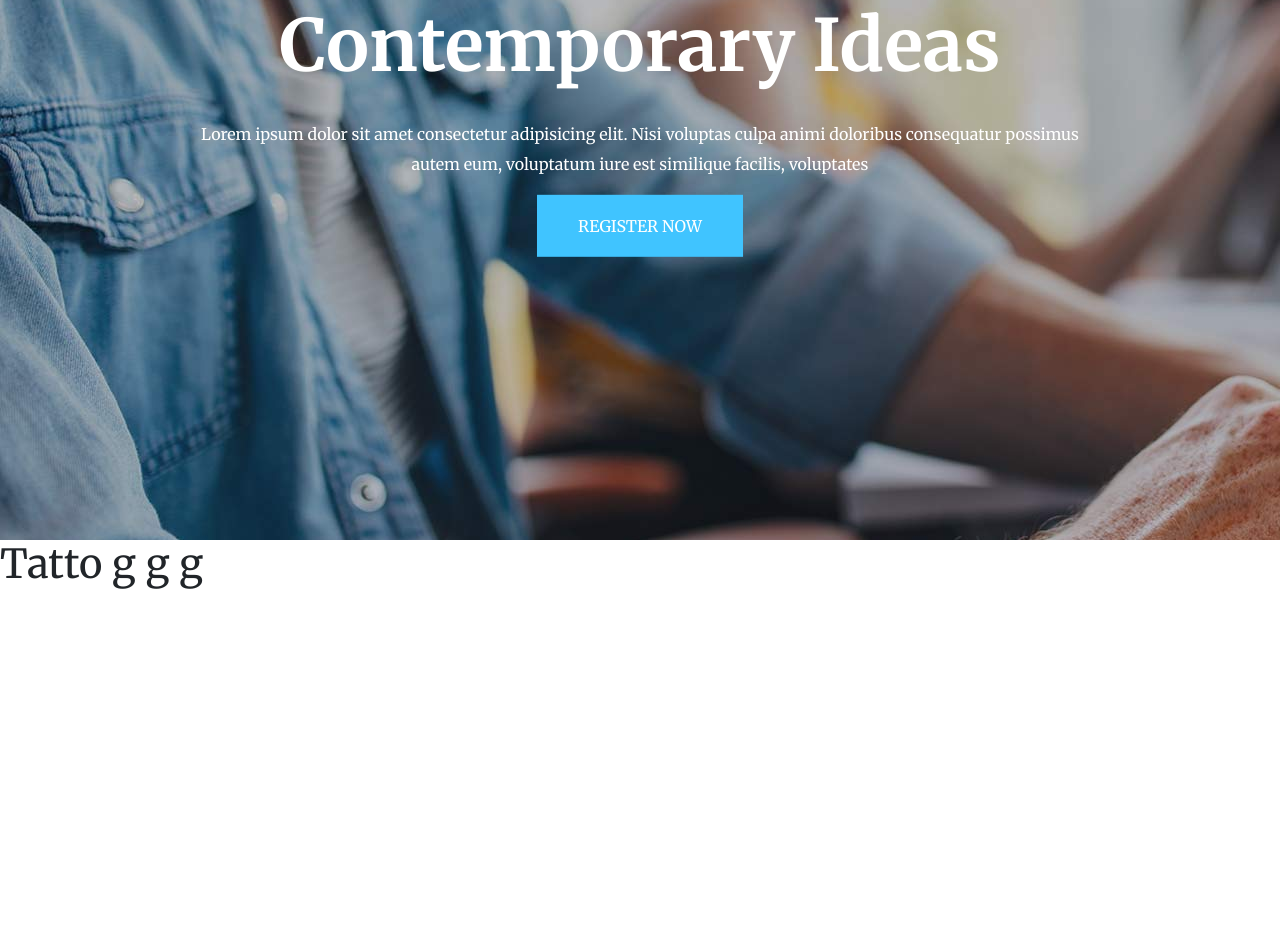
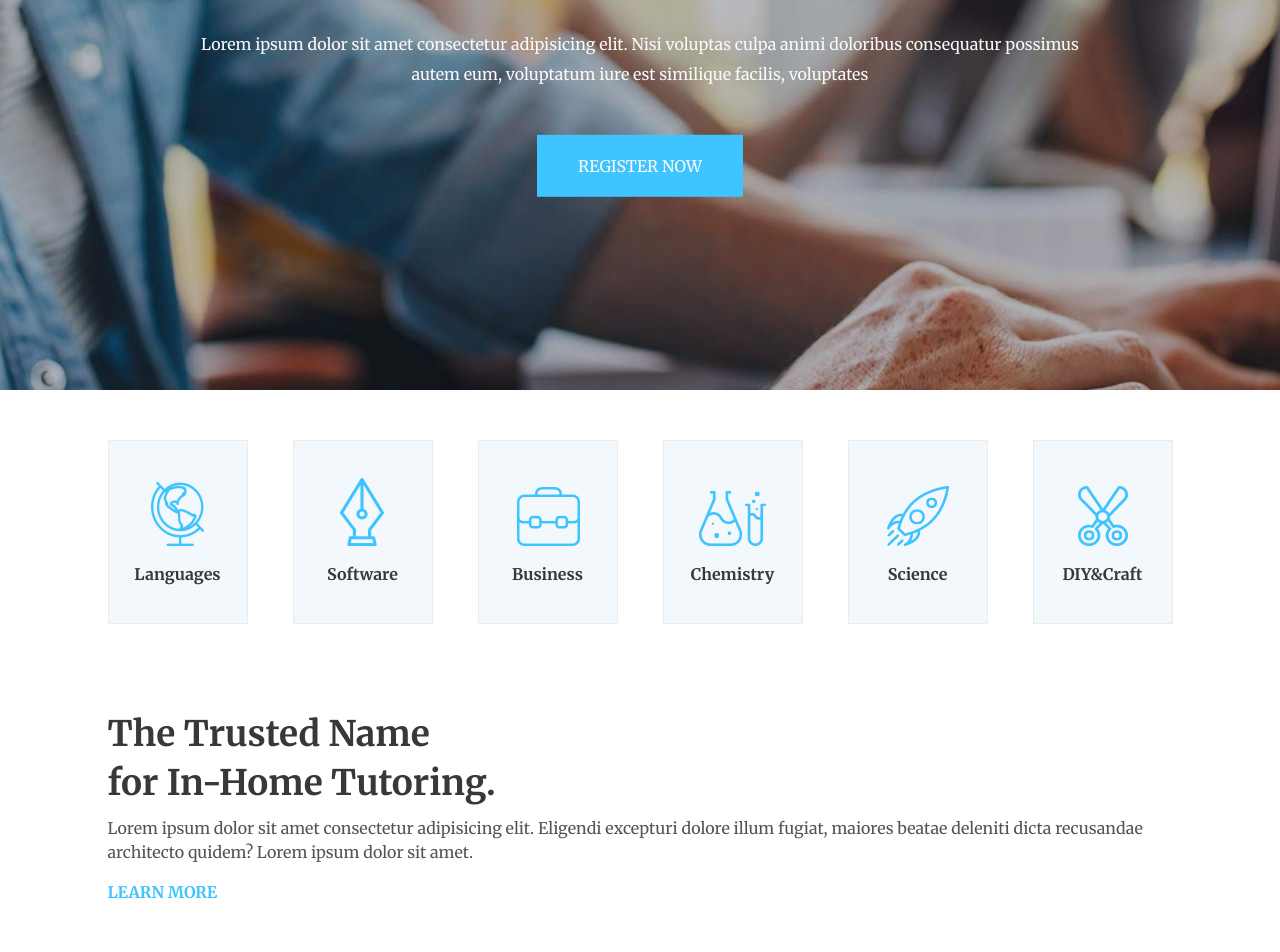
Before and after one commit to pietrolupi/proj-html-vuejs, a Vue app: page / in a window 1280 px wide. Shown: the part 280-1232 px from the top of the page. Before the commit the page ends 876 px from the top, so only its background shows below. Built offline with nearby package versions, Linux system fonts and the light colour scheme.

Commit message:
[add]: sezione "trusted name"

```diff
--- a/src/App.vue
+++ b/src/App.vue
@@ -4,12 +4,13 @@
 
 
 import Jumbotron from './components/Jumbotron.vue';
-
+import Main from './components/Main.vue';
 export default {
 
   name: 'App',
   components: {
     Jumbotron,
+    Main,
   },
 
   data(){
@@ -34,7 +35,7 @@ export default {
 
 <template>
   <Jumbotron/>
-  <h1>Tatto g g g</h1>
+  <Main/>
 </template>
 
 
--- a/src/components/Jumbotron.vue
+++ b/src/components/Jumbotron.vue
@@ -49,7 +49,8 @@ export default {
 @use '../scss/partials/vars' as *;
   .jumbotron{
     background-image: url('../assets/img/h5-slide-3-background.jpg');
-    height: 820px;
+    background-position: center;
+    height: 670px;
     width: 100vw;
     color: $text-secondary-color;
     position: relative;
@@ -94,6 +95,7 @@ export default {
         color: $text-secondary-color;
         border: none;
         padding: 19px 41px ;
+        margin-top: 30px;
       }
     }
 
--- a/src/components/Main.vue
+++ b/src/components/Main.vue
@@ -1,11 +1,15 @@
 
 
 <script>
-
+import TrustedSection from './partials/TrustedSection.vue';
 
 export default {
 
   name: 'Main',
+
+  components:{
+    TrustedSection
+  }
 
 
 }
@@ -13,7 +17,7 @@ export default {
 
 <template>
 
-
+  <TrustedSection/>
 
 </template>
 
--- /dev/null
+++ b/src/components/partials/TrustedSection.vue
@@ -0,0 +1,118 @@
+
+
+<script>
+import { store } from '../../data/store';
+export default {
+  name: 'TrustedSection',
+
+  data(){
+    return{
+      store,
+    }
+  },
+
+  methods: {
+    getImagePath(fileName) {
+
+      return new URL(`../../assets/img/${fileName}`, import.meta.url).href;
+    },
+  }
+}
+</script>
+
+<template>
+  <div class="trusted general-container">
+
+    <div class="d-flex cards-container justify-content-between">
+      <div class="trusted-card d-flex align-items-center justify-content-center flex-column"
+        v-for="(item, index) in store.trustedCards"
+        :key="index"
+      >
+        <img :src="getImagePath(item.img)" alt="">
+        <div class="mt-3"><span>{{ item.name }}</span></div>
+      </div>
+    </div>
+
+    <div class="trusted-text">
+
+      <h2>The Trusted Name <br>
+      for In-Home Tutoring.</h2>
+      <p>Lorem ipsum dolor sit amet consectetur adipisicing elit. Eligendi excepturi dolore illum fugiat, maiores beatae deleniti dicta recusandae architecto quidem? Lorem ipsum dolor sit amet.</p>
+      <a href="#"> LEARN MORE</a>
+
+    </div>
+    <div class="img-container">
+
+      <img src="../../assets/img/h5-img-1.jpg" alt="">
+
+    </div>
+  </div>
+  <div class="bottom-border w-100"></div>
+
+
+</template>
+
+
+<style lang="scss" scoped>
+  @use '../../scss/partials/vars' as *;
+
+  .trusted.general-container{
+    color: $text-primary-color;
+    padding: 50px 30px 0 30px;
+
+    border-bottom: $border-color;
+
+    .img-container{
+      img{
+        width: 100%;
+
+      }
+    }
+
+
+  }
+  .cards-container{
+
+    .trusted-card{
+      height: 184px ;
+      width: 140px;
+      background-color: #f2f8fc;
+      border: 1px solid $border-color;
+
+      span{
+        font-weight: 600;
+      }
+      .img-container{
+        height: 500px;
+        width: 500px;
+
+
+      }
+    }
+
+  }
+
+  .trusted-text{
+    margin: 85px 0 65px 0;
+    h2{
+      font-weight: 600;
+      line-height: 1.4;
+      font-size: 2.2rem;
+    }
+    p{
+      color: $text-tertiary-color;
+    }
+    a{
+      color: $color-tertiary;
+      font-weight: 600;
+    }
+  }
+
+  .bottom-border{
+    border-top: 1px solid $border-color;
+    margin-bottom: 200px;
+  }
+
+
+
+</style>
--- a/src/data/store.js
+++ b/src/data/store.js
@@ -13,6 +13,37 @@ export const store = reactive({
     '<i class="fa-solid fa-magnifying-glass"></i>',
     '<i class="fa-solid fa-file"></i>',
     '<i class="fa-solid fa-bars"></i>'
+  ],
 
+  trustedCards: [
+    {
+      name: 'Languages',
+      img: 'h5-custom-icon-1.png'
+    },
+
+    {
+      name: 'Software',
+      img: 'h5-custom-icon-2.png'
+    },
+
+    {
+      name: 'Business',
+      img: 'h5-custom-icon-3.png'
+    },
+
+    {
+      name: 'Chemistry',
+      img: 'h5-custom-icon-4.png'
+    },
+
+    {
+      name: 'Science',
+      img: 'h5-custom-icon-5.png'
+    },
+
+    {
+      name: 'DIY&Craft',
+      img: 'h5-custom-icon-6.png'
+    }
   ]
 })
--- a/src/scss/main.scss
+++ b/src/scss/main.scss
@@ -9,3 +9,14 @@ body{
 ul{
   list-style: none;
 }
+
+a{
+  text-decoration: none;
+}
+
+.general-container{
+  margin: 0 auto;
+  width: 90%;
+  max-width: 1125px;
+
+}
--- a/src/scss/partials/_vars.scss
+++ b/src/scss/partials/_vars.scss
@@ -1,2 +1,8 @@
-$text-secondary-color: #ffffff;
+$text-primary-color: #373838;
+$text-secondary-color: #FBF9F9;
+$text-tertiary-color: #545454;
+
 $color-tertiary: #40c4ff;
+
+$color-tertiary-light: #9ce0ff;
+$border-color:#eaebeb;
```
Also changed, not shown: src/components/partials/TOCOPY.vue (added, +22 -0 lines).
